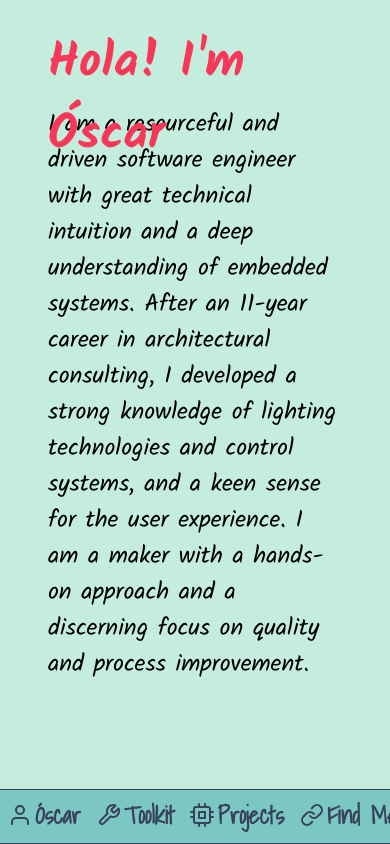
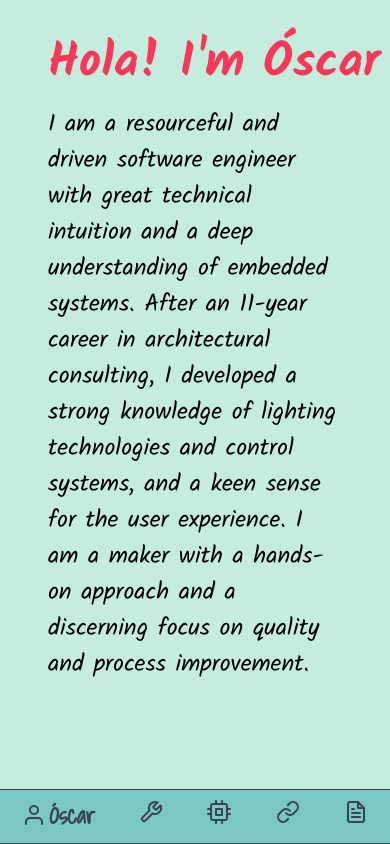
Before and after one commit to osadezu/osadezu-com, a React (Create React App) app: page / in a window 390 px wide. Built offline with nearby package versions, Linux system fonts and the light colour scheme.

Commit message:
Adjust nav menu for narrow screens

```diff
--- a/src/components/Links.tsx
+++ b/src/components/Links.tsx
@@ -38,7 +38,7 @@ function Links() {
   return (
     <section id='links'>
       <div className='container'>
-        <h2>Find me around the web:</h2>
+        <h2>Find me online:</h2>
         <ul>
           {osdz_links.map((el, i) => (
             <li key={i}>
--- a/src/components/Navigation.tsx
+++ b/src/components/Navigation.tsx
@@ -7,31 +7,31 @@ function Navigation() {
         <li className='current'>
           <a className='w-icon' href='#oscar'>
             <FiUser />
-            Óscar
+            <span className='nav-text'>Óscar</span>
           </a>
         </li>
         <li>
           <a className='w-icon' href='#skills'>
             <FiTool />
-            Toolkit
+            <span className='nav-text'>Toolkit</span>
           </a>
         </li>
         <li>
           <a className='w-icon' href='#projects'>
             <FiCpu />
-            Projects
+            <span className='nav-text'>Projects</span>
           </a>
         </li>
         <li>
           <a className='w-icon' href='#links'>
             <FiLink />
-            Find Me
+            <span className='nav-text'>Find Me</span>
           </a>
         </li>
         <li>
           <a className='w-icon' href='#resume'>
             <FiFileText />
-            Resume
+            <span className='nav-text'>Resume</span>
           </a>
         </li>
       </ul>
--- a/src/components/Resume.tsx
+++ b/src/components/Resume.tsx
@@ -5,9 +5,9 @@ function Resume() {
     <section id='resume'>
       <div className='container'>
         <h2>
-          Download my resume{' '}
+          Download my{' '}
           <a href='https://www.dropbox.com/s/8jb21oy88j5bhwz/OSdZ_Resume.pdf?dl=1'>
-            here
+            resume
             <FiFileText />
           </a>
         </h2>
--- a/src/styles/App.css
+++ b/src/styles/App.css
@@ -138,13 +138,16 @@ section {
 
 #oscar h1 {
   width: 100%;
-  padding: 0 var(--main-margin);
+  padding-left: var(--main-margin);
   font-family: var(--greeting-font);
   font-size: 3em;
+
+  white-space: nowrap;
 
   /* To center the paragraph, ignoring h1 height */
   position: absolute;
   top: calc(-1 * var(--section-gap));
+  left: 0;
 }
 
 #oscar p {
@@ -386,5 +389,8 @@ button:active {
   transform: translateY(2px);
 }
 
-@media only screen and (max-width: 960px) {
+@media only screen and (max-width: 500px) {
+  .navigation li:not(.current) span {
+    display: none;
+  }
 }
```
